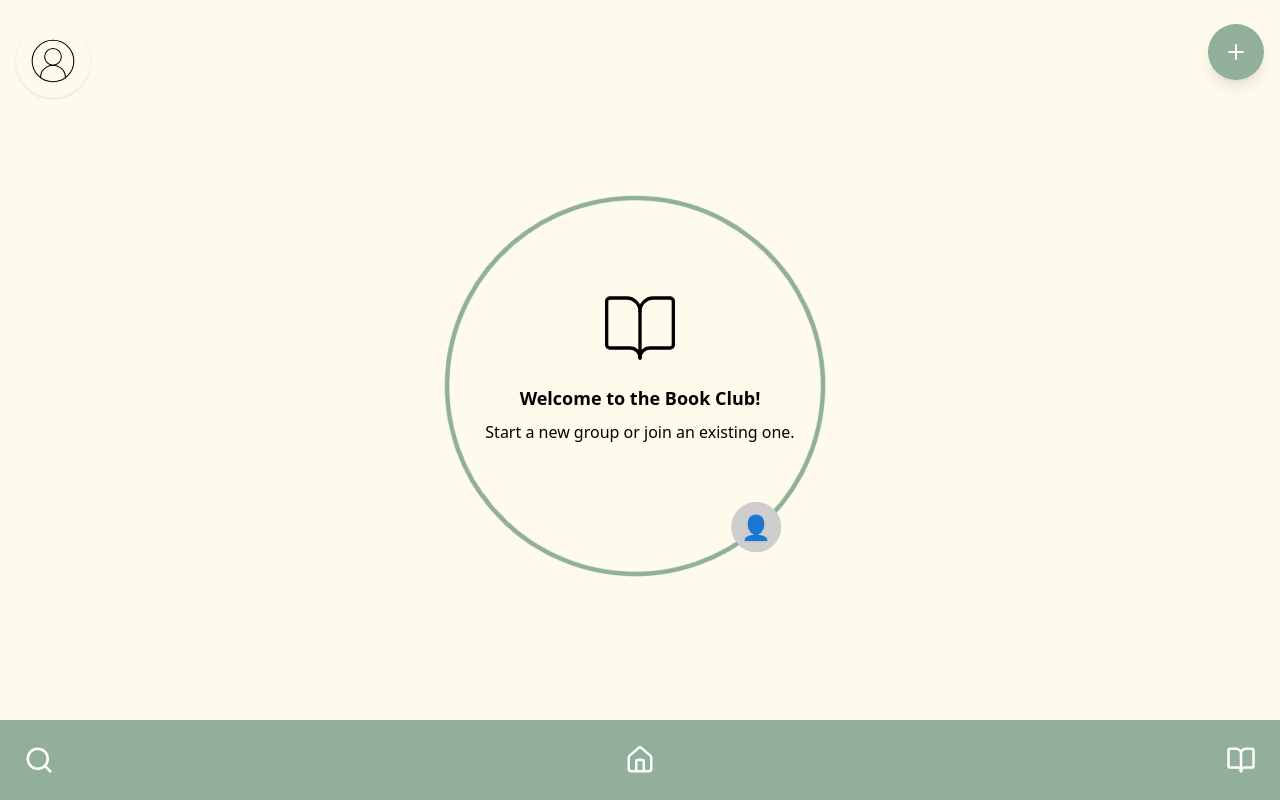
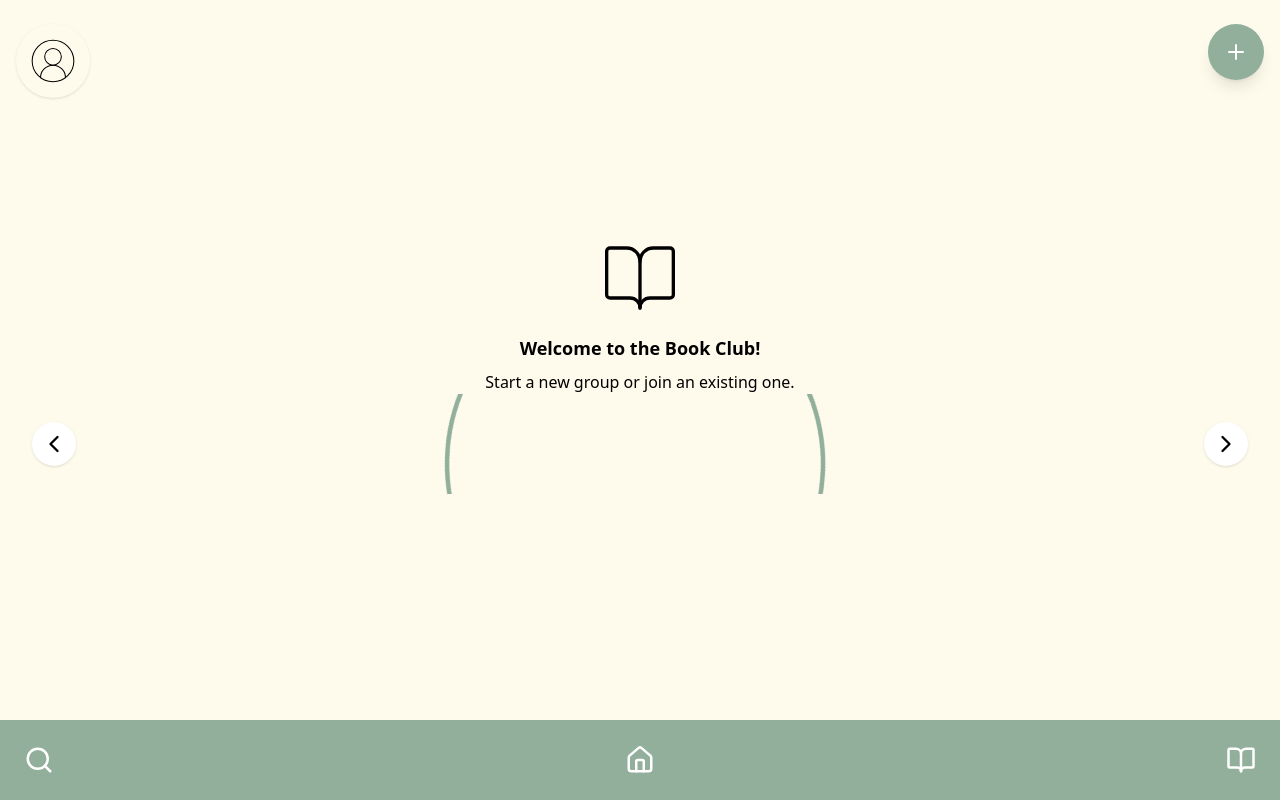
Before and after one commit to samss716/book-club-app, a React (Vite) app: page / in a window 1280 px wide. Built offline with nearby package versions, Linux system fonts and the light colour scheme.

Commit message:
working on feature

```diff
--- a/package.json
+++ b/package.json
@@ -11,6 +11,7 @@
   },
   "dependencies": {
     "@tailwindcss/vite": "^4.1.4",
+    "framer-motion": "^12.23.12",
     "lucide-react": "^0.508.0",
     "react": "^19.0.0",
     "react-dom": "^19.0.0",
--- a/src/pages/Homepage.jsx
+++ b/src/pages/Homepage.jsx
@@ -1,53 +1,100 @@
-import { Link } from 'react-router-dom';
-import { Plus, CircleUserRound, BookOpen } from 'lucide-react';
+import { Link, useNavigate } from "react-router-dom";
+import { Plus, CircleUserRound, BookOpen, ChevronLeft, ChevronRight } from "lucide-react";
+import { useState } from "react";
+import { motion, AnimatePresence } from "framer-motion"; // ✅ animate between groups
 import "./orbit.css";
 
 export default function Homepage() {
-  const groupMems = ["👤","👤"];
+  const navigate = useNavigate();
+
+  // Each group has its members
+  const groups = [
+    ["👤", "👤"],         // Group 1
+    ["👤", "👤", "👤"],   // Group 2
+    ["👤"],              // Group 3
+  ];
+
+  const [currentIndex, setCurrentIndex] = useState(0);
+  const [direction, setDirection] = useState(0); // track swipe direction
+
+  const handleNext = () => {
+    setDirection(1);
+    setCurrentIndex((prev) => (prev + 1) % groups.length);
+  };
+
+  const handlePrev = () => {
+    setDirection(-1);
+    setCurrentIndex((prev) => (prev - 1 + groups.length) % groups.length);
+  };
 
   return (
     <div className="relative flex flex-col items-center justify-center h-[calc(100vh-100px)] text-center overflow-hidden px-4">
-        <BookOpen size={80} strokeWidth={1}/>
+      <BookOpen size={80} strokeWidth={1} />
       <h2 className="text-lg font-semibold mt-4">Welcome to the Book Club!</h2>
       <p className="mt-2">Start a new group or join an existing one.</p>
 
-      <div className="atom-container">
-      <div className="atom-nucleus">
+      {/* Carousel Container */}
+      <div className="relative w-full flex items-center justify-center overflow-hidden">
+        {/* Left Arrow */}
+        <button
+          onClick={handlePrev}
+          className="absolute left-4 p-2 rounded-full bg-white shadow hover:bg-gray-200"
+        >
+          <ChevronLeft size={28} />
+        </button>
 
-
-      </div>
-
-{groupMems.map((icon, index) => {
-  const angle = (360 / groupMems.length) * index;
+        {/* Orbit Display with Animation */}
+        <div className="w-[100px] h-[100px] flex items-center justify-center">
+          <AnimatePresence mode="wait" custom={direction}>
+            <motion.div
+              key={currentIndex}
+              custom={direction}
+              initial={{ opacity: 0, x: direction > 0 ? 100 : -100 }}
+              animate={{ opacity: 1, x: 0 }}
+              exit={{ opacity: 0, x: direction > 0 ? -100 : 100 }}
+              transition={{ duration: 0.5 }}
+              className="atom-container absolute"
+            >
+              <div className="atom-nucleus"></div>
+              {groups[currentIndex].map((icon, index) => {
+                const angle = (360 / groups[currentIndex].length) * index;
                 return (
                   <div
                     className="atom-orbit"
                     key={index}
-      style={{
-        transform: `rotate(${angle}deg)`,
-      }}
+                    style={{ transform: `rotate(${angle}deg)` }}
                   >
                     <div className="electron">{icon}</div>
                   </div>
-
                 );
               })}
+            </motion.div>
+          </AnimatePresence>
         </div>
 
+        {/* Right Arrow */}
+        <button
+          onClick={handleNext}
+          className="absolute right-4 p-2 rounded-full bg-white shadow hover:bg-gray-200"
+        >
+          <ChevronRight size={28} />
+        </button>
+      </div>
+
+      {/* Floating Buttons */}
       <Link
         to="/create"
         className="fixed top-6 right-4 bg-[#91af9b] text-white p-4 rounded-full shadow-lg hover:bg-green-900 transition z-50"
       >
-          <Plus size={24}/>
+        <Plus size={24} />
       </Link>
 
       <Link
         to="/user"
-          className="fixed top-6 left-4 text-gray p-3 rounded-full shadow hover:bg-gray-300 transition z-50">
-            <CircleUserRound size={50} strokeWidth={0.5}/>
-
+        className="fixed top-6 left-4 text-gray p-3 rounded-full shadow hover:bg-gray-300 transition z-50"
+      >
+        <CircleUserRound size={50} strokeWidth={0.5} />
       </Link>
-
     </div>
   );
 }
--- a/src/pages/orbit.css
+++ b/src/pages/orbit.css
@@ -15,22 +15,11 @@
 
   .atom-container {
     position: absolute;
-    top: 50%;
-    left: 50%;
+    z-index: -1;
     transform: translate(-50%, -50%);
   }
 
-  .atom-nucleus {
-    background-color: hidden;
-    border-radius: 50%;
-    margin-top: -50px;
-    margin-left: -50px;
-    left: 50%;
-    height: 100px;
-    position: absolute;
-    top: 50%;
-    width: 100px;
-  }
+
 
 .electron {
     background-color: rgb(207, 206, 206);
```
Also changed, not shown: 1 other file (tests, documents, lock files or other folders). Lines whose indentation alone changed are shown as unchanged.
